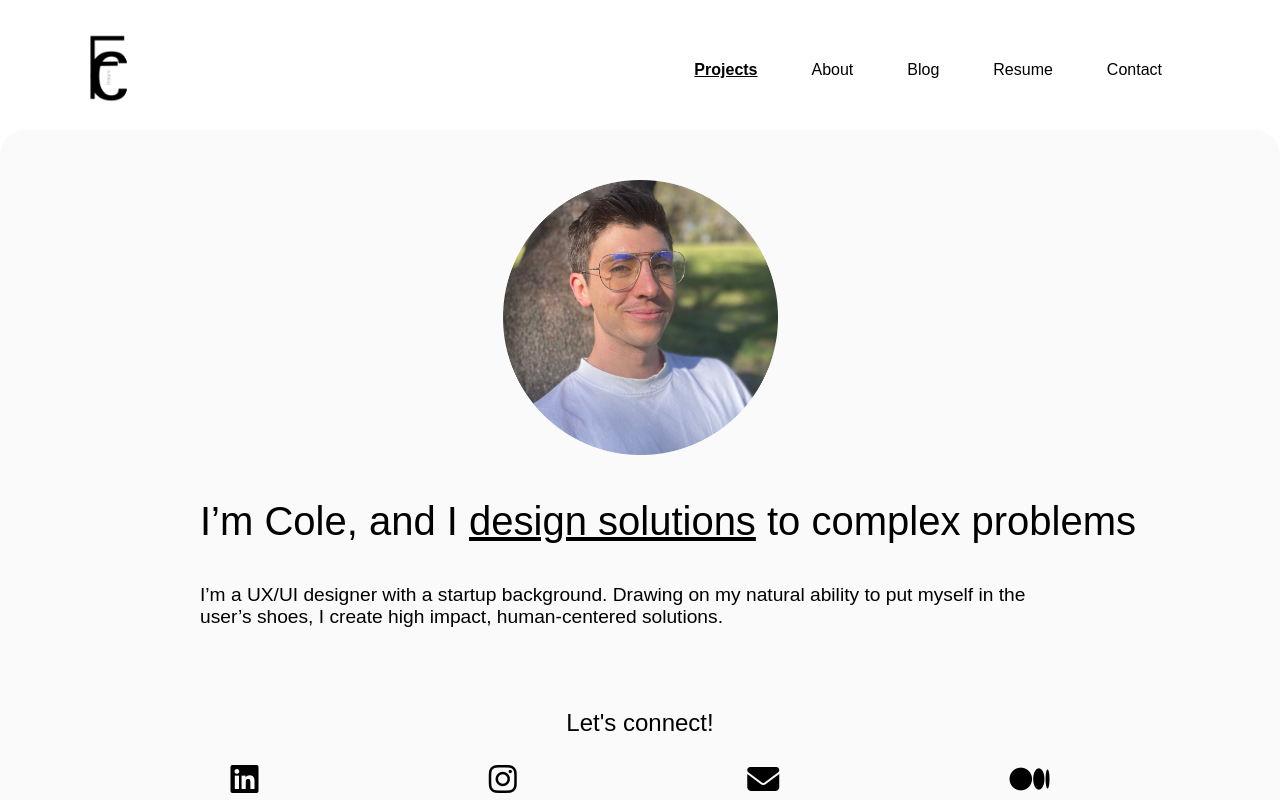
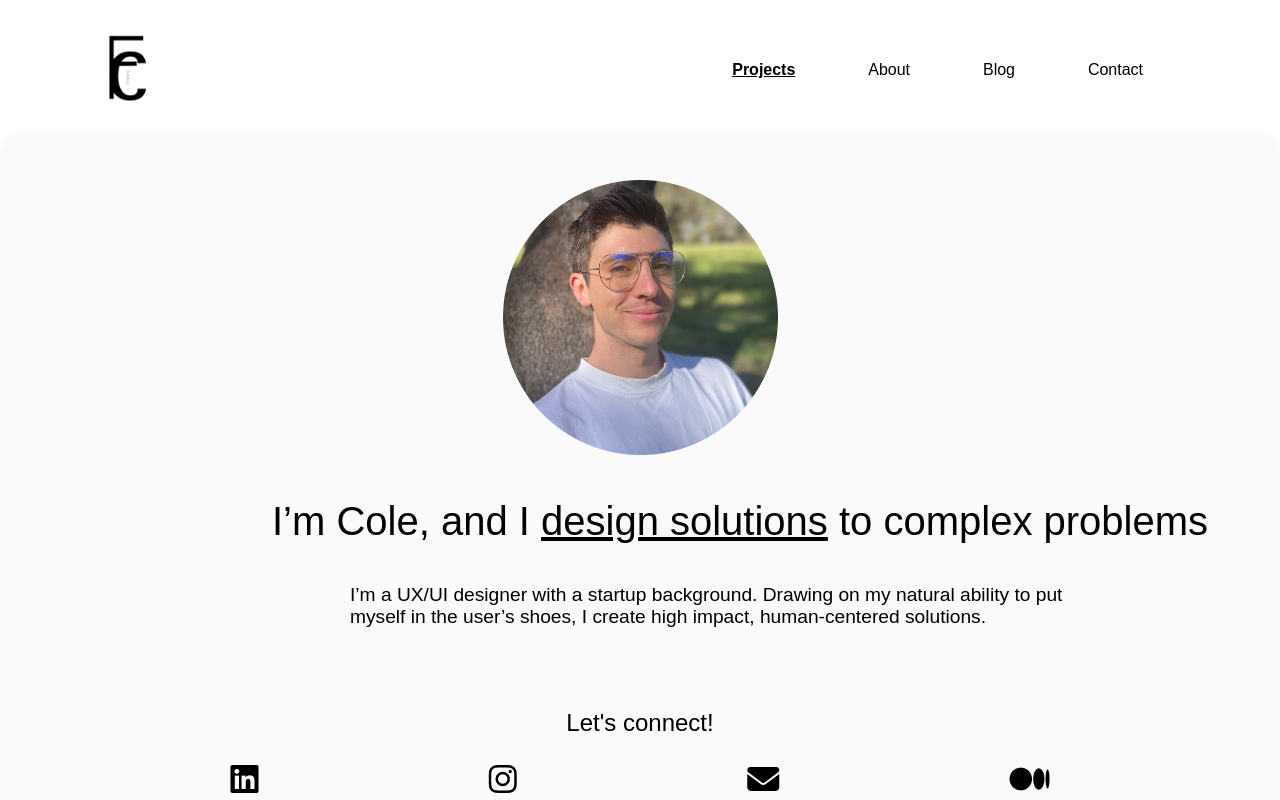
Before and after one commit to cfitter/myportfolio, a plain HTML site: page index.html in a window 1280 px wide. Shown: the top 800 px of the page. Drawn offline with Linux system fonts and the light colour scheme.

Commit message:
Add files via upload

```diff
--- a/index.html
+++ b/index.html
@@ -20,7 +20,6 @@
             <a href="index.html" style="text-decoration: underline; font-weight: bold;">Projects</a>
             <a href="about.html" class="about">About</a>
             <a href="https://medium.com/@fitter.cole" target="_blank" class="blog">Blog</a>
-            <a href="./ColeWFitterCV.html" class="resume" target="_blank">Resume</a>
             <a href="mailto:fitter.cole@gmail.com" style="text-decoration: none" target="_blank">Contact</a>
 
         </nav>
@@ -35,6 +34,7 @@
                 I’m Cole, and I
                 <span class="underline">design solutions</span>
                 to complex problems
+
             </p>
 
             <h5>I’m a UX/UI designer with a startup background. Drawing on my natural ability to put myself in the
--- a/style.css
+++ b/style.css
@@ -44,11 +44,12 @@ a {
 h1 {
 
     font-size: 40px;
+
 }
 
 .h1 {
     font-size: 2.5em;
-    text-align: start;
+    text-align: center;
     padding-left: 200px;
     font-weight: 100;
 }
@@ -61,6 +62,7 @@ h1 {
 
 h2 {
     color: grey;
+
 }
 
 
@@ -80,7 +82,7 @@ h5 {
     font-size: larger;
     font-weight: lighter;
     text-align: start;
-    padding-left: 200px;
+    padding-left: 350px;
     padding-right: 200px;
 }
 
```
Also changed, not shown: portfolio screenshot.png (added).
